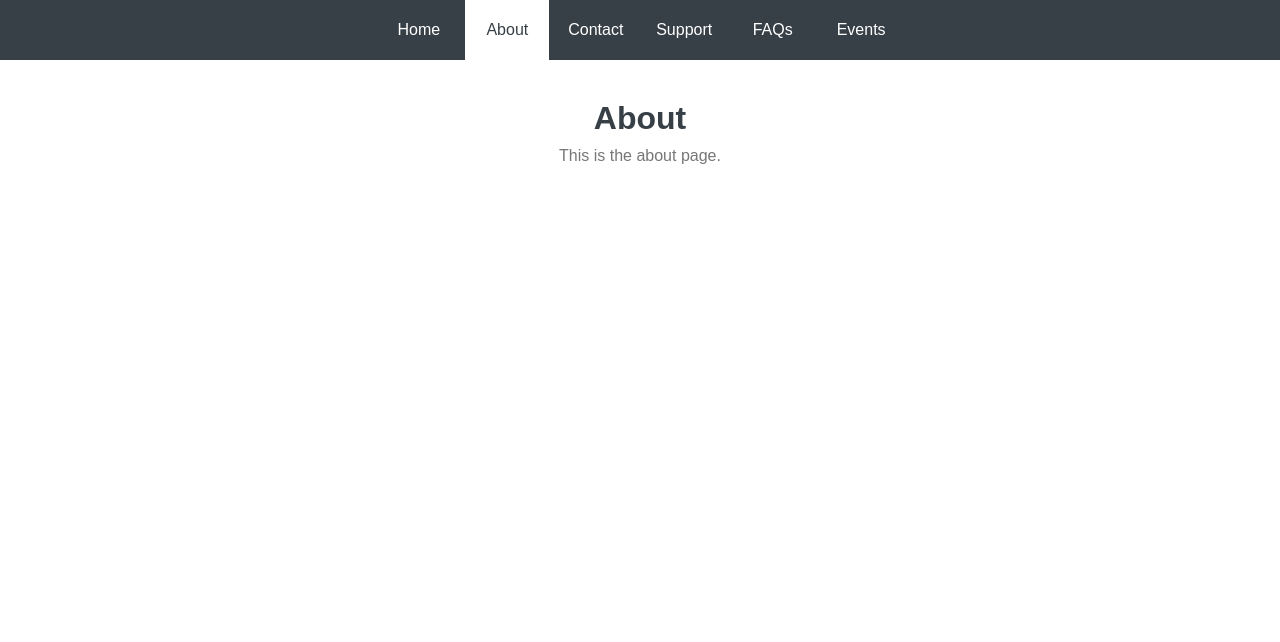
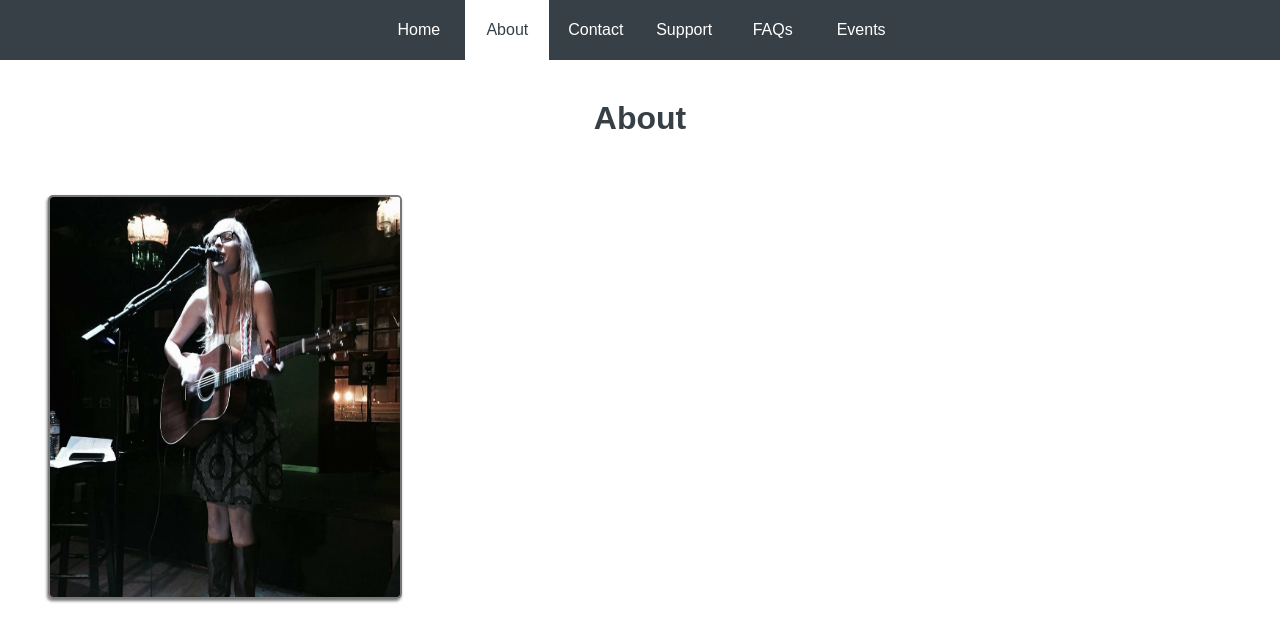
Before and after one commit to Seeker1911/Multiple-page-navigation-, a plain HTML site: page about.html in a window 1280 px wide. Drawn offline with nearby package versions, Linux system fonts and the light colour scheme.

Commit message:
Added meta info and image

```diff
--- a/about.html
+++ b/about.html
@@ -1,6 +1,10 @@
 <!DOCTYPE html>
 <html>
 <head>
+	<meta charset="utf-8">
+    <meta http-equiv="X-UA-Compatible" content="IE=edge">
+    <meta name="viewport" content="width=device-width, initial-scale=1">
+    <title>Alison Marie</title>
 <link rel="stylesheet" href="css/style.css" type="text/css" media="screen" title="no title" charset="utf-8">
 </head>
 <body>
@@ -15,7 +19,17 @@
 		</ul>
 	</div>
 	<h1>About</h1>
-	<p>This is the about page.</p>
+	<img src="img/alisonmarie.jpg" alt="Alison playing guitar.">
+
+
+
+
+
+
+
+
+
+
 	<script src="http://code.jquery.com/jquery-1.11.0.min.js" type="text/javascript" charset="utf-8"></script>
 	<script src="js/app.js" type="text/javascript" charset="utf-8"></script>
 </body>
--- a/css/style.css
+++ b/css/style.css
@@ -55,7 +55,15 @@ p {
 	text-align: center;
 	color: #777;
 }
-/** Start Coding Here **/
+
+img {
+	height: 400px;
+	width: 350px;
+	margin: 3em;
+	border: 2px solid #777;
+	border-radius: 5px;
+	box-shadow: -1px 2px 3px #777;
+}
 
 /**
 Modify CSS to hide links on small width and show button and select
```
Also changed, not shown: contact.html (+4 -0 lines), events.html (+22 -1 lines), faqs.html (+4 -0 lines), index.html (+18 -1 lines), support.html (+4 -0 lines), img/alisonmarie.jpg (added).
